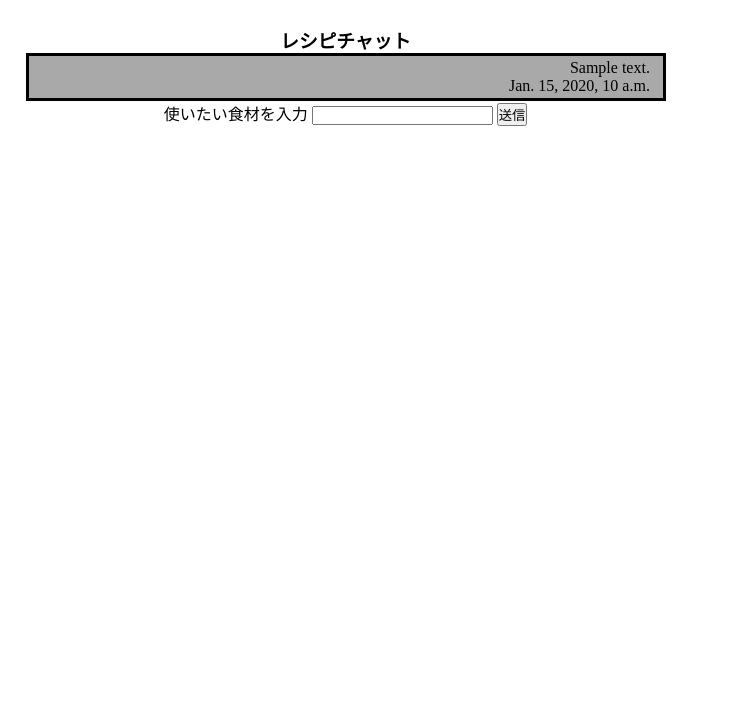
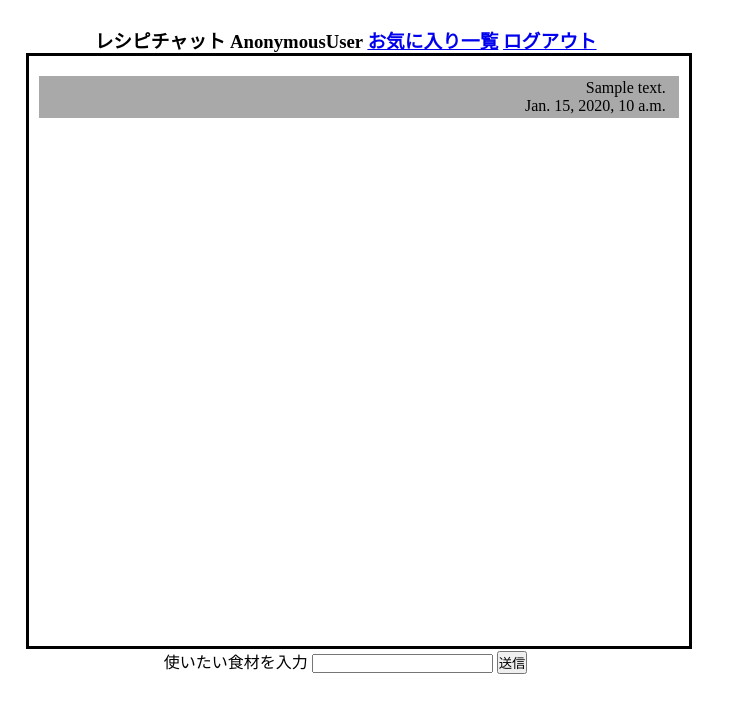
Before and after one commit to OugaTodaka/recipechat, a Django app: template chat/templates/chat/chat.html in a window 1280 px wide. Shown: the top 713 px of the page, without its empty margins (0-729 px from the left). Run offline with Django 3.2, Linux system fonts and the light colour scheme; the template is opened without the code that fills it: most values are stand-ins (such as "Sample title", 1, 10 or a date in 2020); form fields are guessed from the names that the template uses.

Commit message:
画面等変更

```diff
--- a/chat/static/chat/chat.js
+++ b/chat/static/chat/chat.js
@@ -10,10 +10,36 @@ submitButton.onclick = () => {
   }
   fetch(action, options).then((e) => {
     if(e.status === 200) {
-      alert("保存しました。")
+      alert("保存しました。検索結果を表示します")
       window.location.href="http://127.0.0.1:8000/"
       return
     }
     alert("保存できませんでした。")
   })
 }
+
+document.addEventListener('DOMContentLoaded', () => {
+  const chatElement = document.querySelector('.chat');
+
+  // チャットリストをスクロールの最下部に設定
+  const scrollToBottom = () => {
+      chatElement.scrollTop = chatElement.scrollHeight;
+  };
+
+  // ページ読み込み時にスクロール位置を最下部に
+  scrollToBottom();
+
+  // 新しいメッセージが追加された際にスクロール
+  const observer = new MutationObserver(() => {
+      scrollToBottom();
+  });
+
+  // チャットリストの変更を監視
+  observer.observe(chatElement, { childList: true });
+
+  // 送信ボタンが押されたときにもスクロール
+  const submitButton = document.getElementById('submit-button');
+  submitButton.addEventListener('click', () => {
+      setTimeout(scrollToBottom, 100); // メッセージ送信後にスクロール
+  });
+});
--- a/chat/static/chat/style.css
+++ b/chat/static/chat/style.css
@@ -6,10 +6,17 @@
     text-align: center;
     width: 50%;
     margin: 2%;
+
 }
 .chat{
     border: 3px solid black;
-}
+    width: 100%;
+    height: 550px;
+    background-color: #fff;
+    padding: 20px 10px;
+    /* 縦スクロールの設定 */
+    overflow-y: scroll;
+    }
 ul{
     height: auto;
     list-style: none;
@@ -54,3 +61,12 @@ img{
     max-width: 100%;           /* 画像が親要素の幅に収まるように */
     height: auto;              /* 画像の高さは自動で調整 */
 }
+
+/* position:fixed;
+background:#56072f;
+height:100%;
+width:200px;
+display:flex;
+justify-content: center;
+align-items: center;
+overflow-y: scroll; */
--- a/chat/templates/chat/chat.html
+++ b/chat/templates/chat/chat.html
@@ -3,10 +3,16 @@
 {% block title %}chat{% endblock %}
 {% block contents %}
 <div class="main">
-    <h3>レシピチャット</h3>
+    <h3>レシピチャット
+        <nobr>
+            {{request.user}}
+            <a href="{% url 'favorite:favorite' %}">お気に入り一覧</a>
+            <a href="{% url 'user:signout_sys' %}">ログアウト</a>
+        </nobr>
+    </h3>
     <div class="chat">
-    <ul class="chat-list">
-    {% for chat in chatdata %}
+        <ul class="chat-list">
+        {% for chat in chatdata %}
     {% if chat.is_system %}
     <li id="system">
         <div>
```
